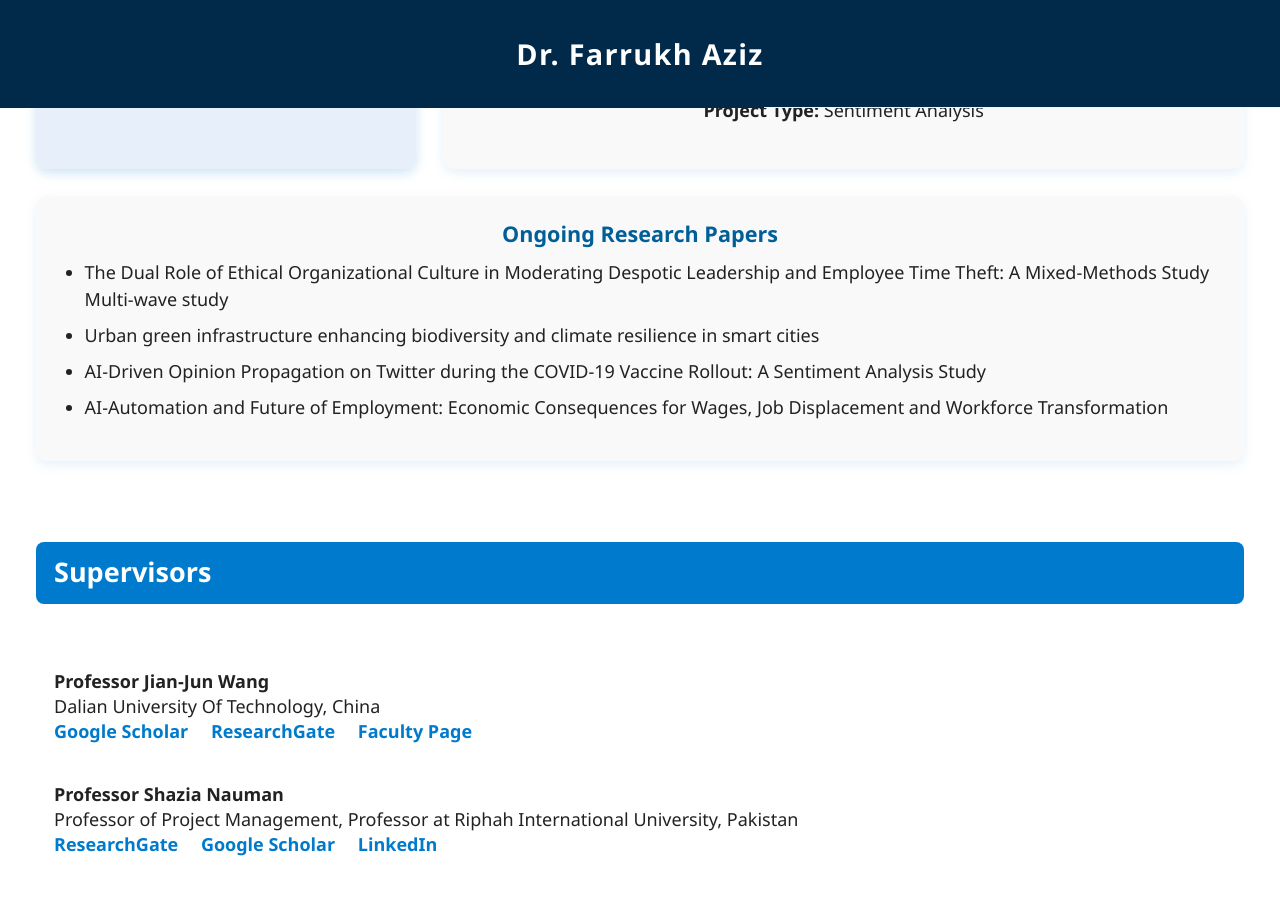
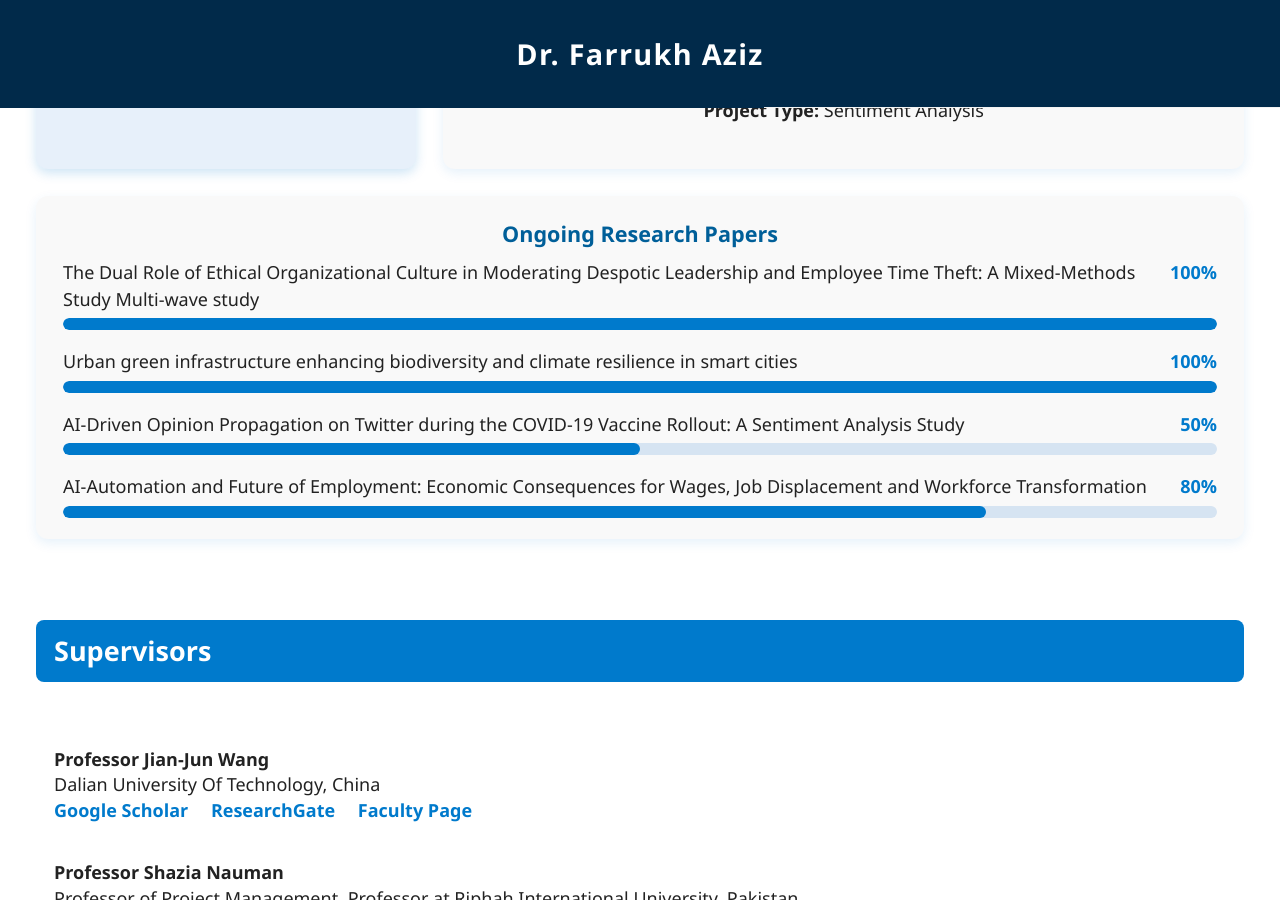
Before and after one commit to engrfarrukhaziz/engrfarrukhaziz.github.io, a Jekyll site: the page built from _pages/about.md, in a window 1280 px wide and 900 px high, scrolled down 1623 px. Built offline with Jekyll 4.4.1, drawn with Linux system fonts in a browser that asks for light colours.

Commit message:
Update default.html

```diff
--- a/_layouts/default.html
+++ b/_layouts/default.html
@@ -358,13 +358,54 @@ layout: compress
 <!-- Ongoing Research Papers Box -->
 <div style="flex: 2 1 600px; background-color: #f9f9f9; border-radius: 12px; padding: 1.2rem 1.5rem; box-shadow: 0 4px 12px rgb(0 122 204 / 0.1); color: #222; font-weight: 500;">
   <div style="font-size: 1.2rem; color: #005f99; font-weight: 700; margin-bottom: 0.5rem;">Ongoing Research Papers</div>
-  <ul style="padding-left: 1.2rem; margin-top: 0; text-align: left;">
-  <li>The Dual Role of Ethical Organizational Culture in Moderating Despotic Leadership and Employee Time Theft: A Mixed-Methods Study Multi-wave study</li>
-  <li>Urban green infrastructure enhancing biodiversity and climate resilience in smart cities</li>
-  <li>AI-Driven Opinion Propagation on Twitter during the COVID-19 Vaccine Rollout: A Sentiment Analysis Study</li>
-  <li>AI-Automation and Future of Employment: Economic Consequences for Wages, Job Displacement and Workforce Transformation</li>
-</ul>
+
+  <div style="display: flex; flex-direction: column; gap: 1rem; text-align: left;">
+    <!-- Item 1 -->
+    <div>
+      <div style="display: flex; justify-content: space-between; margin-bottom: 0.3rem;">
+        <span>The Dual Role of Ethical Organizational Culture in Moderating Despotic Leadership and Employee Time Theft: A Mixed-Methods Study Multi-wave study</span>
+        <span style="font-weight: 600; color: #007acc;">100%</span>
+      </div>
+      <div style="background: #d6e4f2; border-radius: 8px; height: 12px; overflow: hidden;">
+        <div style="width: 100%; background: #007acc; height: 100%; border-radius: 8px;"></div>
+      </div>
+    </div>
+
+    <!-- Item 2 -->
+    <div>
+      <div style="display: flex; justify-content: space-between; margin-bottom: 0.3rem;">
+        <span>Urban green infrastructure enhancing biodiversity and climate resilience in smart cities</span>
+        <span style="font-weight: 600; color: #007acc;">100%</span>
+      </div>
+      <div style="background: #d6e4f2; border-radius: 8px; height: 12px; overflow: hidden;">
+        <div style="width: 100%; background: #007acc; height: 100%; border-radius: 8px;"></div>
+      </div>
+    </div>
+
+    <!-- Item 3 -->
+    <div>
+      <div style="display: flex; justify-content: space-between; margin-bottom: 0.3rem;">
+        <span>AI-Driven Opinion Propagation on Twitter during the COVID-19 Vaccine Rollout: A Sentiment Analysis Study</span>
+        <span style="font-weight: 600; color: #007acc;">50%</span>
+      </div>
+      <div style="background: #d6e4f2; border-radius: 8px; height: 12px; overflow: hidden;">
+        <div style="width: 50%; background: #007acc; height: 100%; border-radius: 8px;"></div>
+      </div>
+    </div>
+
+    <!-- Item 4 -->
+    <div>
+      <div style="display: flex; justify-content: space-between; margin-bottom: 0.3rem;">
+        <span>AI-Automation and Future of Employment: Economic Consequences for Wages, Job Displacement and Workforce Transformation</span>
+        <span style="font-weight: 600; color: #007acc;">80%</span>
+      </div>
+      <div style="background: #d6e4f2; border-radius: 8px; height: 12px; overflow: hidden;">
+        <div style="width: 80%; background: #007acc; height: 100%; border-radius: 8px;"></div>
+      </div>
+    </div>
+  </div>
 </div>
+
 
 
       <!-- Supervisors Section -->
```
